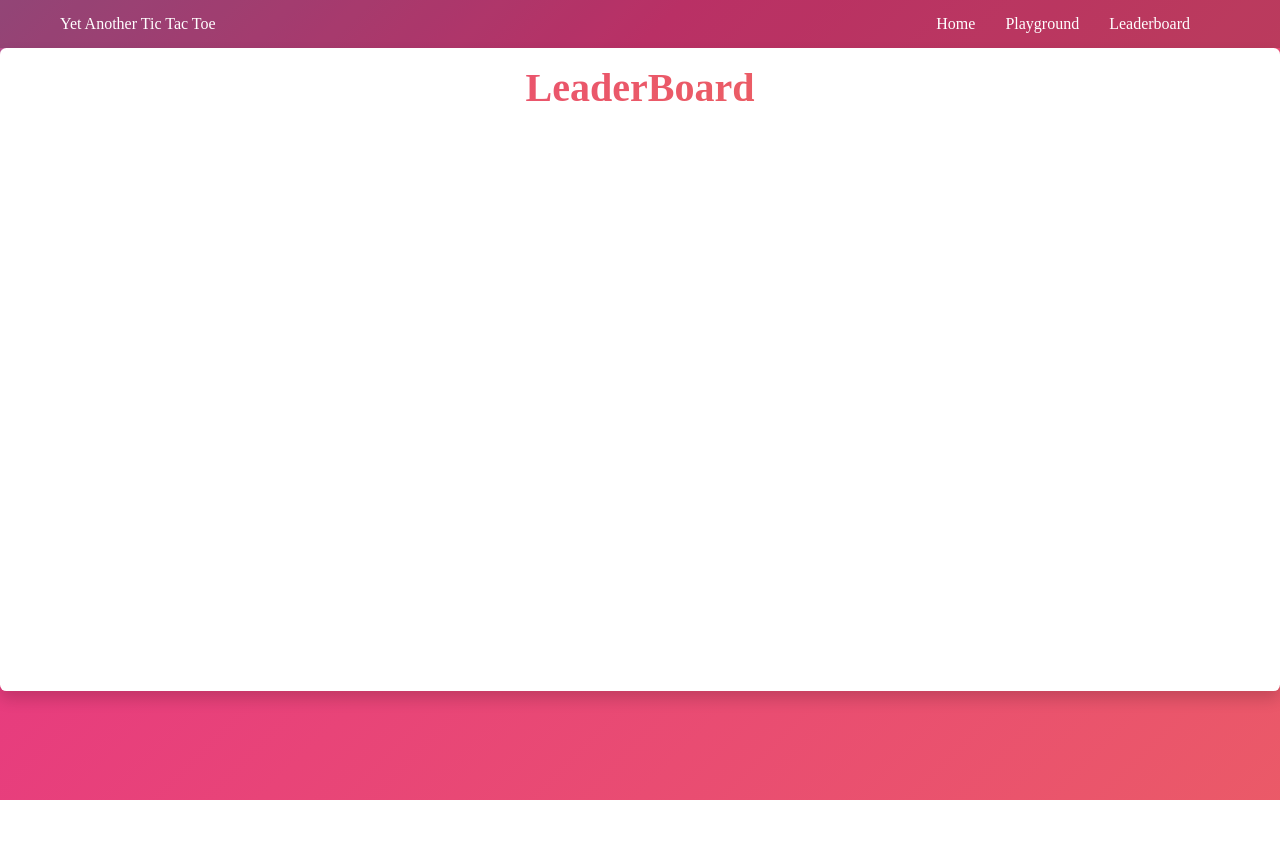
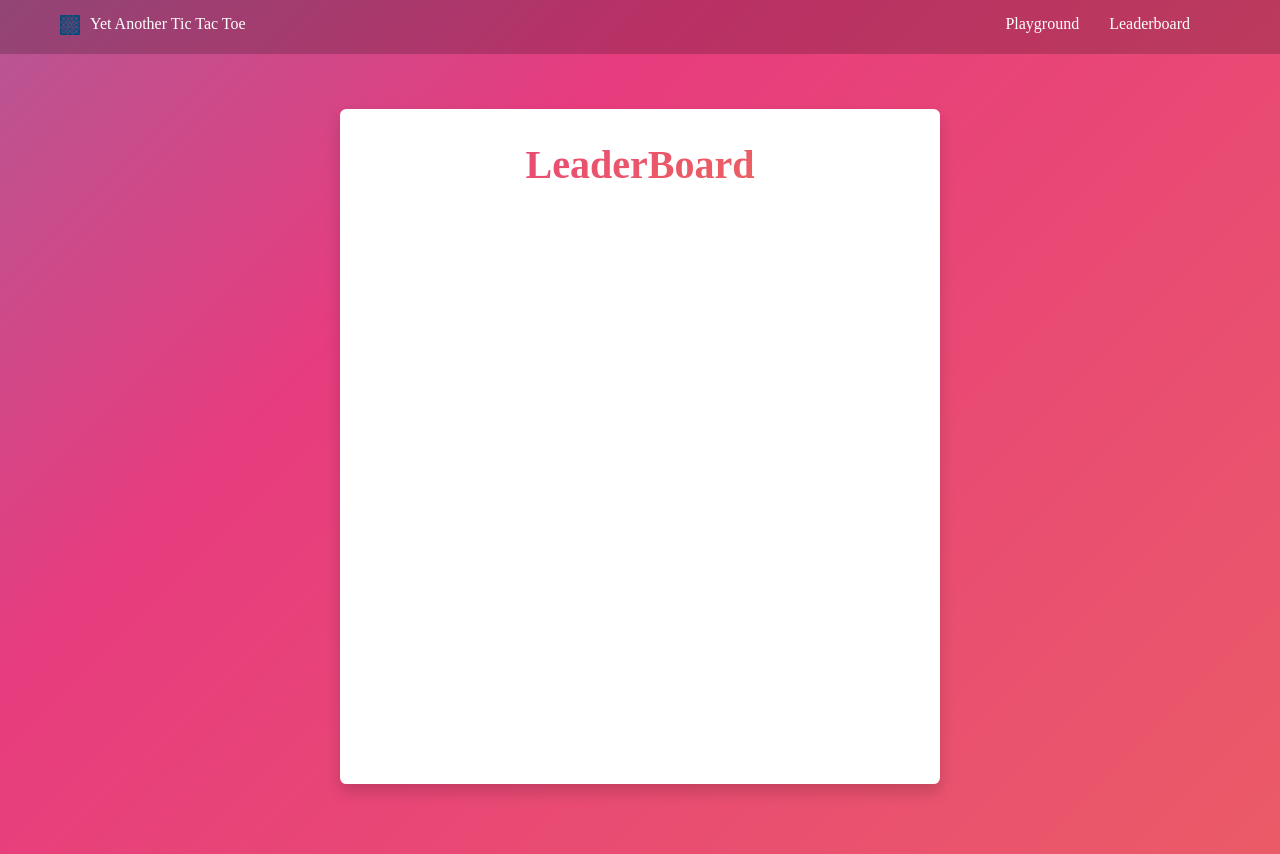
Before and after one commit to khalatevarun/tictactoe, a React (Create React App) app: page /leaderboard in a window 1280 px wide. Before the commit the page ends 800 px from the top, so only its background shows below. Built offline with nearby package versions, Linux system fonts and the light colour scheme; a web font is replaced by a local one.

Commit message:
fix: leadboard size issue

```diff
--- a/src/AppRouter.tsx
+++ b/src/AppRouter.tsx
@@ -9,7 +9,6 @@ const AppRouter = () => {
     return (
         <>
         <BrowserRouter>
-        <Header/>
         <Routes>
             <Route path="/" element={<Home/>}/>
             <Route path={ROUTES.PLAYGROUND}  element={<Playground/>}/>
--- a/src/Pages/LeaderBoard/LeaderBoard.tsx
+++ b/src/Pages/LeaderBoard/LeaderBoard.tsx
@@ -4,6 +4,7 @@ import React from 'react';
 
 import { useAppSelector } from '../../redux/store/hooks';
 import { leaderboardLocalUserDataType } from '../../types';
+import Header from '../../components/header/Header';
 
 const LeaderBoard = () => {
   const {
@@ -20,6 +21,8 @@ const LeaderBoard = () => {
 
   return (
     <>
+    <Header/>
+    <div className='leaderboard-container'>
     <div className='leaderboard-outer-container'>
       <h2 className='modal-heading'>
         LeaderBoard
@@ -28,8 +31,9 @@ const LeaderBoard = () => {
         {leaderBoard.sort(sortLeaderboardEntries).map((userDetails, index) => (
           <React.Fragment key={`${userDetails.name} ${index}`}>
             <div className='leaderboard-user-container'>
-             <div>{index+1}</div>
+
               <div className='leaderboard-user'>
+              <h2>{index+1}</h2>
               <h6 className='leaderboard-user-name'>
                 {userDetails.name}
               </h6>
@@ -44,6 +48,7 @@ const LeaderBoard = () => {
         ))}
       </div>
     </div>
+    </div>
     </>
   )
 };
--- a/src/Pages/LeaderBoard/leaderBoard.css
+++ b/src/Pages/LeaderBoard/leaderBoard.css
@@ -1,16 +1,24 @@
+.leaderboard-container {
+  display: flex;
+  align-items: center;
+  justify-content: center;
+  height: 100vh;
+}
+
 .leaderboard-outer-container {
   border: 0.1rem solid var(--container-border);
   border-radius: 0.4rem;
   box-shadow: 0 8px 15px var(--container-shadow);
   margin-bottom: 1rem;
-  padding: 1rem;
+  padding: 2rem;
   background: white;
+  width: 600px;
 }
 
 .leaderboard-users-container {
   height: calc(80vh - 100px);
   overflow-y: scroll;
-  width: 100%;
+  /* width: 100%; */
 }
 
 .leaderboard-user-container {
@@ -29,6 +37,8 @@
 
 .leaderboard-user {
   flex: 0 0 calc(100% - 60px);
+  display: flex;
+  align-items: center;
 }
 
 .leaderboard-user-name {
--- a/src/Pages/Playground/Playground.tsx
+++ b/src/Pages/Playground/Playground.tsx
@@ -1,10 +1,10 @@
 import './playground.css';
 
 import GameBoard from '../../components/gameBoard/GameBoard';
-import LeaderBoard from '../LeaderBoard/LeaderBoard';
 import NameModal from '../../components/nameModal/NameModal';
 import WinnerModal from '../../components/winnerModal/WinnerModal';
 import { useAppSelector } from '../../redux/store/hooks';
+import Header from '../../components/header/Header';
 
 const Playground = () => {
   const {
@@ -17,6 +17,7 @@ const Playground = () => {
 
   return (
     <>
+      <Header/>
       {isWinner && (
         <WinnerModal />
       )}
--- a/src/components/header/Header.tsx
+++ b/src/components/header/Header.tsx
@@ -1,4 +1,5 @@
 import { Link } from 'react-router-dom';
+import headerlogo from '../../assets/headerlogo.png';
 import * as ROUTES from '../../constants/routes';
 import './header.css';
 
@@ -8,13 +9,15 @@ const Header = () => {
 return(
 <div className="header-container">
     <div className="header-left">
-        <div></div>
-        <div>Yet Another Tic Tac Toe</div>
+        <div>
+            <img src={headerlogo} />
+        </div>
+        <Link to={ROUTES.HOME}>
+            Yet Another Tic Tac Toe
+        </Link>
     </div>
     <div className="header-right">
-        <Link to={ROUTES.HOME}>
-            Home
-        </Link>
+
         <Link to={ROUTES.PLAYGROUND}>
             Playground
         </Link>
--- a/src/components/header/header.css
+++ b/src/components/header/header.css
@@ -6,8 +6,17 @@
   color: white;
 }
 
-.header-right a {
+.header-left {
+  display: flex;
+}
+
+.header-container a {
   margin-right: 30px;
   text-decoration: none;
   color: white;
 }
+
+.header-container img {
+  width: 20px;
+  margin-right: 10px;
+}
--- a/src/constants/routes.ts
+++ b/src/constants/routes.ts
@@ -1,3 +1,3 @@
-export const HOME = '/home';
+export const HOME = '/';
 export const PLAYGROUND = '/playground';
 export const LEADERBOARD = '/leaderboard';
```
Also changed, not shown: src/assets/headerlogo.png (added).
